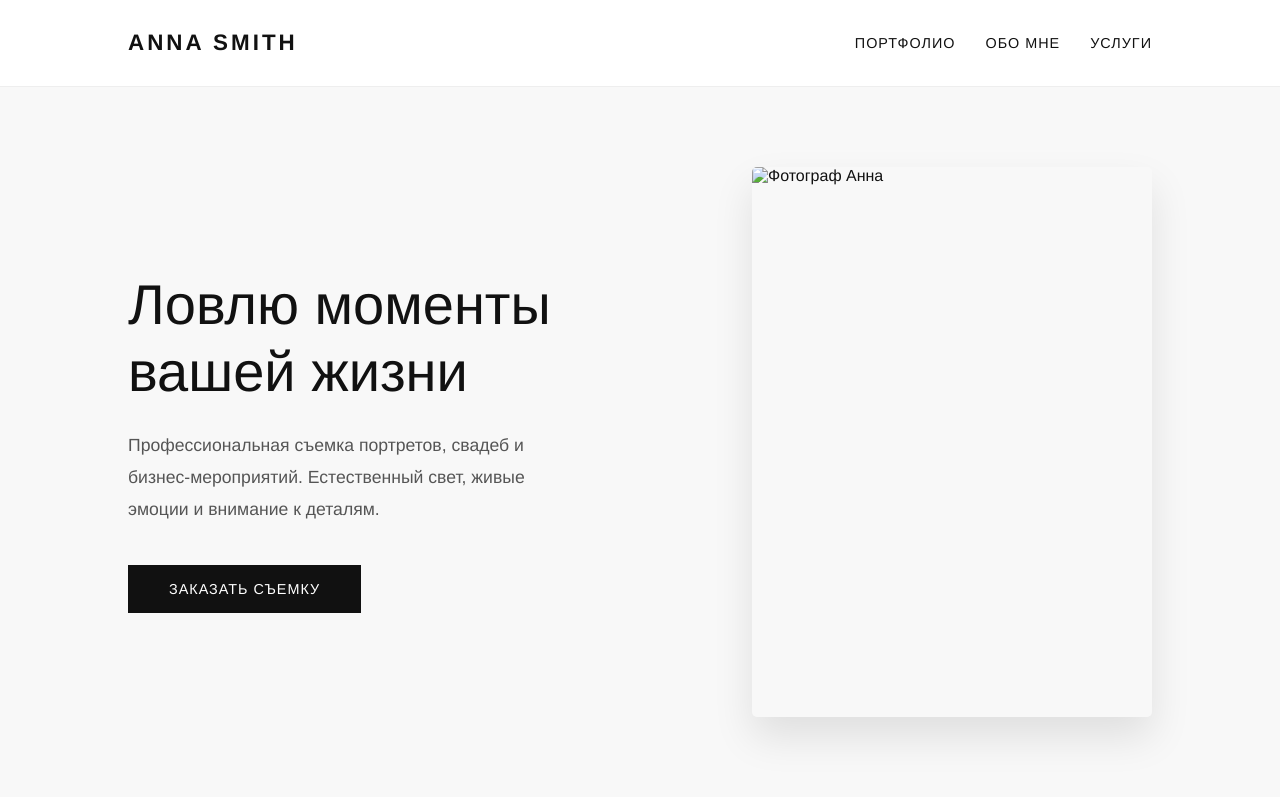
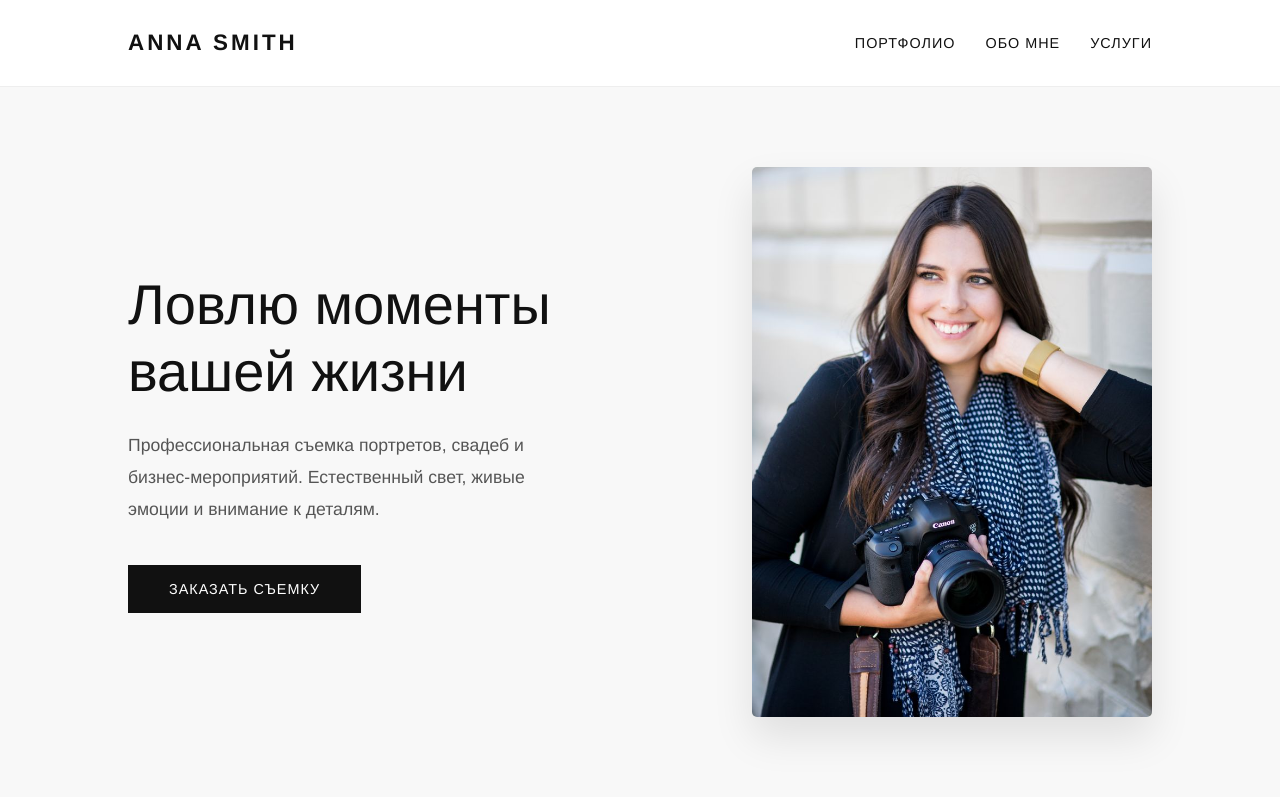
Before and after one commit to d-ekimov/Kwork, a plain HTML site: page index.html in a window 1280 px wide. Shown: the top 800 px of the page. Drawn offline with Linux system fonts and the light colour scheme.

Commit message:
Update index.html

```diff
--- a/index.html
+++ b/index.html
@@ -65,7 +65,7 @@
     </div>
     <div class="hero-img-wrapper">
       <!-- ВСТАВЬ СЮДА ССЫЛКУ НА ФОТО ДЕВУШКИ -->
-      <img src="https://yandex.ru/images/touch/search?text=%D0%B4%D0%B5%D0%B2%D1%83%D1%88%D0%BA%D0%B0+%D1%84%D0%BE%D1%82%D0%BE%D0%B3%D1%80%D0%B0%D1%84&img_url=https%3A%2F%2Fi.pinimg.com%2Foriginals%2F78%2F67%2Fbe%2F7867bee7127c568e5780209bd5c5650c.jpg%3Fnii%3Dt&pos=5&rpt=simage&parent-reqid=1792429776772468-6548174486553552753-ac5qh22ezkbotkz5-BAL&source=serp" alt="Фотограф Анна" class="hero-img">
+      <img src="devushka.jpg" alt="Фотограф Анна" class="hero-img">
     </div>
   </section>
 
```
